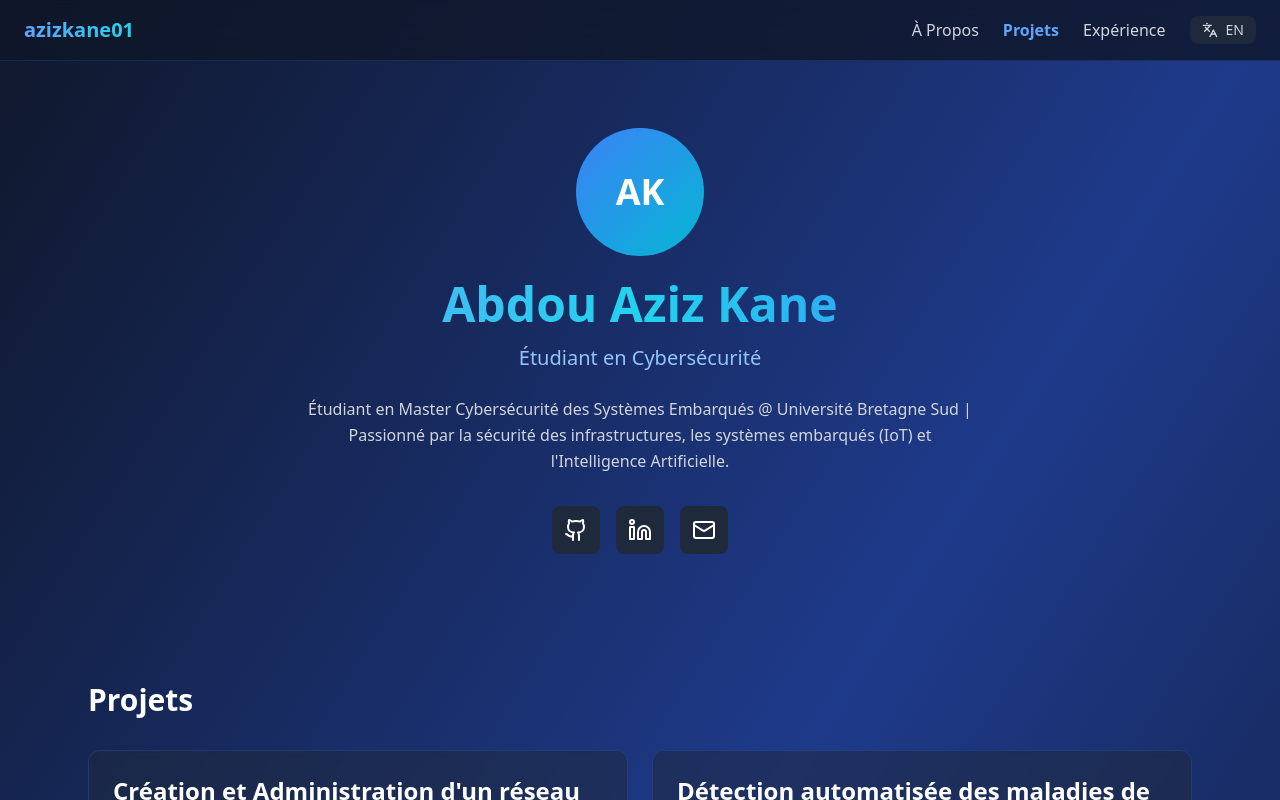
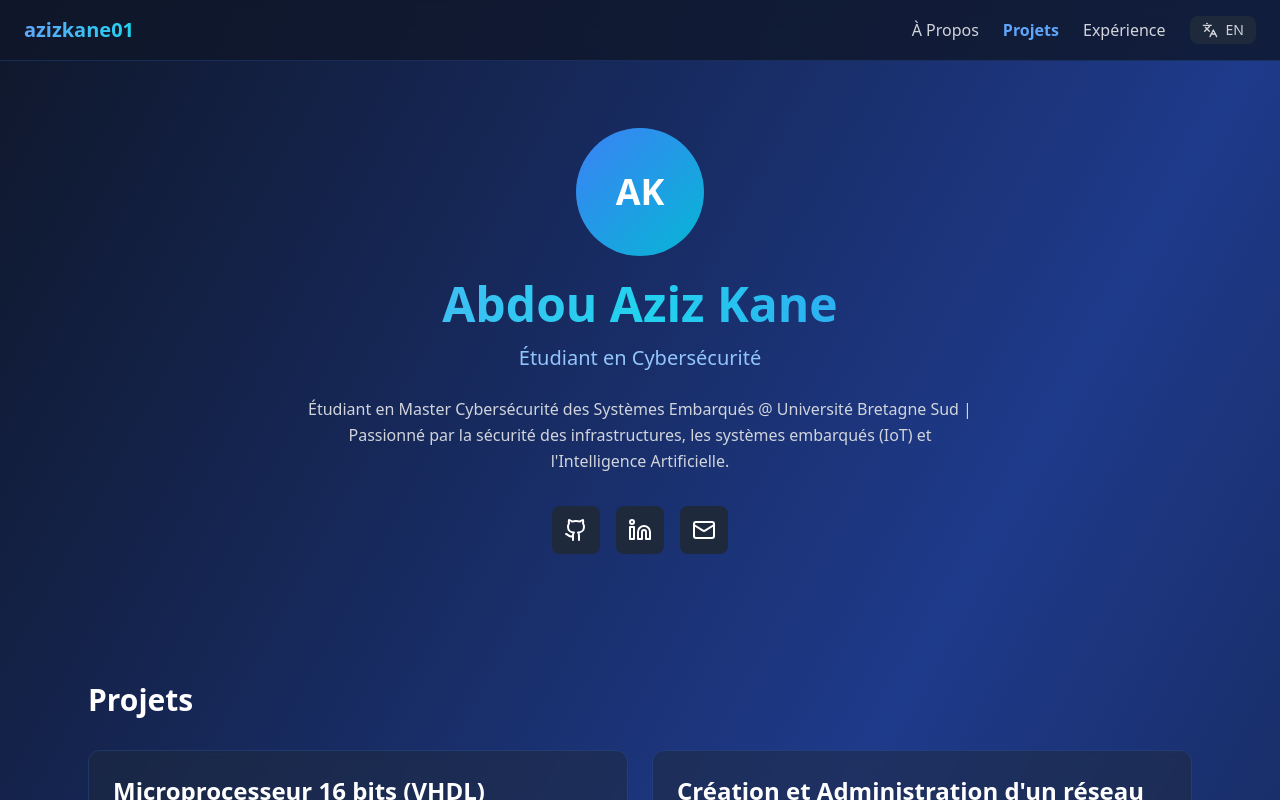
Before and after one commit to azizkane01/mon-portfolio, a React (Create React App) app: page / in a window 1280 px wide. Both pictures are taken after a click on the button "Projets". Shown: the top 800 px of the page. Built offline with nearby package versions, Linux system fonts and the light colour scheme; the HTML template or start-up script is replaced by a standard one.

Commit message:
Ajout d'un nouveau Projet

```diff
--- a/src/components/Portfolio.jsx
+++ b/src/components/Portfolio.jsx
@@ -48,6 +48,7 @@ export default function Portfolio() {
         title: 'Projets',
         viewProject: 'Voir la démo',
         viewDemo: 'Voir le projet',
+        inProgress: 'En cours',
         moreOnGithub: "Et bien d'autres disponibles sur mon GitHub",
         project1: {
           title: 'Création et Administration d\'un réseau et de ces services',
@@ -72,6 +73,10 @@ export default function Portfolio() {
         projectIHM: {
           title: 'SecureLoginApp — Connexion sécurisée par reconnaissance vocale',
           description: 'Application de bureau JavaFX permettant une authentification sécurisée par reconnaissance vocale via la bibliothèque VOSK.\n Trois modes d\'authentification : mot de passe, voix uniquement, ou double authentification (mot de passe + voix).\n Technologies : Java 21, JavaFX, Java Sound API, VOSK, Maven.'
+        },
+        projectVHDL: {
+          title: 'Microprocesseur 16 bits (VHDL)',
+          description: 'Conception et implémentation d\'un microprocesseur simple 16 bits en utilisant VHDL et Vivado.\n Ce projet est actuellement en cours de développement.'
         }
       },
       experience: {
@@ -138,6 +143,7 @@ export default function Portfolio() {
         title: 'Projects',
         viewProject: 'View demo',
         viewDemo: 'View project',
+        inProgress: 'In progress',
         moreOnGithub: "And many more available on my GitHub",
         project1: {
           title: 'Network Creation and Administration with its Services',
@@ -162,6 +168,10 @@ export default function Portfolio() {
         projectIHM: {
           title: 'SecureLoginApp — Secure Login via Voice Recognition',
           description: 'JavaFX desktop application enabling secure authentication through voice recognition using the VOSK library.\n Three authentication modes: password only, voice only, or dual authentication (password + voice).\n Technologies: Java 21, JavaFX, Java Sound API, VOSK, Maven.'
+        },
+        projectVHDL: {
+          title: '16-bit Microprocessor (VHDL)',
+          description: 'Design and implementation of a simple 16-bit microprocessor using VHDL and Vivado.\n This project is currently under development.'
         }
       },
       experience: {
@@ -194,6 +204,12 @@ export default function Portfolio() {
   const t = translations[language];
 
   const projects = [
+    {
+      title: t.projects.projectVHDL.title,
+      description: t.projects.projectVHDL.description,
+      isInProgress: true,
+      isInternal: false
+    },
     {
       title: t.projects.project1.title,
       description: t.projects.project1.description,
@@ -456,7 +472,11 @@ export default function Portfolio() {
                   <h4 className="text-2xl font-bold mb-3">{project.title}</h4>
                   <p style={{ whiteSpace: "pre-line" }} className="text-gray-300 mb-4">{project.description}</p>
 
-                  {project.isInternal ? (
+                  {project.isInProgress ? (
+                    <span className="inline-flex items-center gap-2 text-yellow-400 bg-yellow-400/10 px-4 py-2 rounded-full text-sm font-semibold border border-yellow-400/20">
+                      {t.projects.inProgress}
+                    </span>
+                  ) : project.isInternal ? (
                     <button
                       onClick={() => navigate(project.path)}
                       className="inline-flex items-center gap-2 text-blue-400 hover:text-blue-300 transition-colors bg-transparent border-none cursor-pointer text-base"
```
